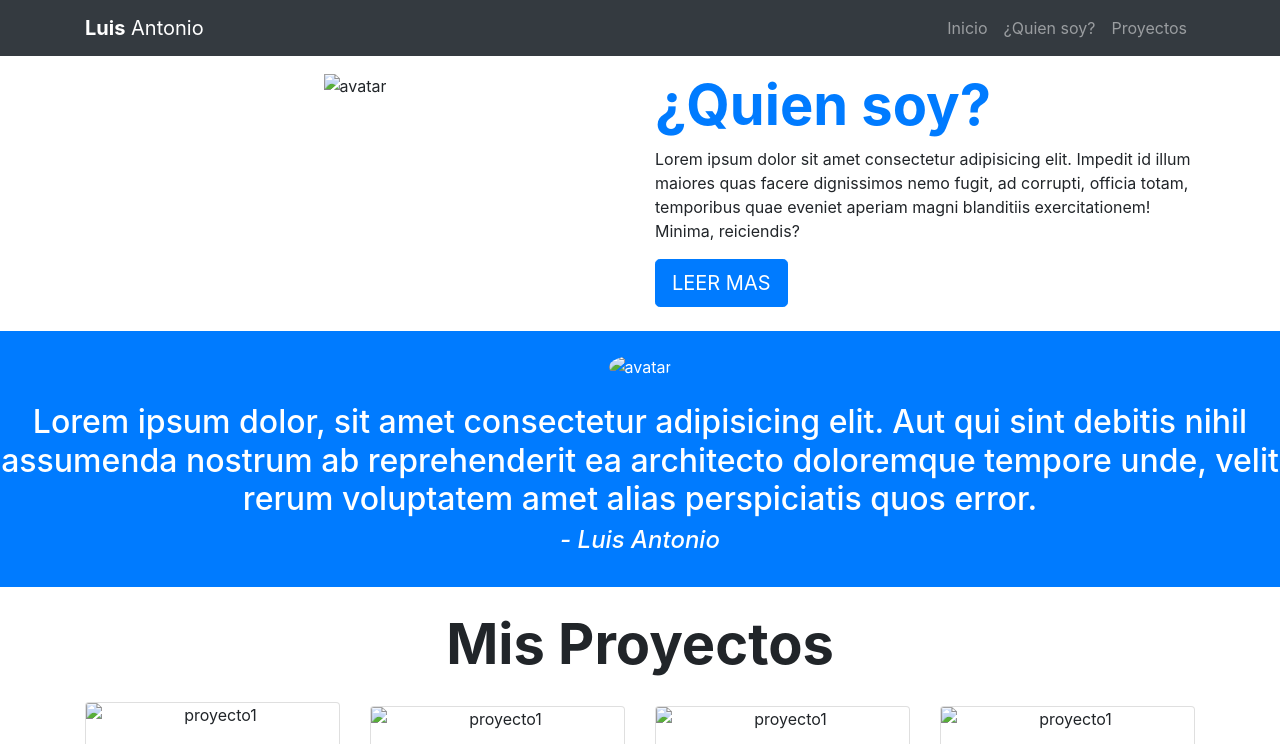
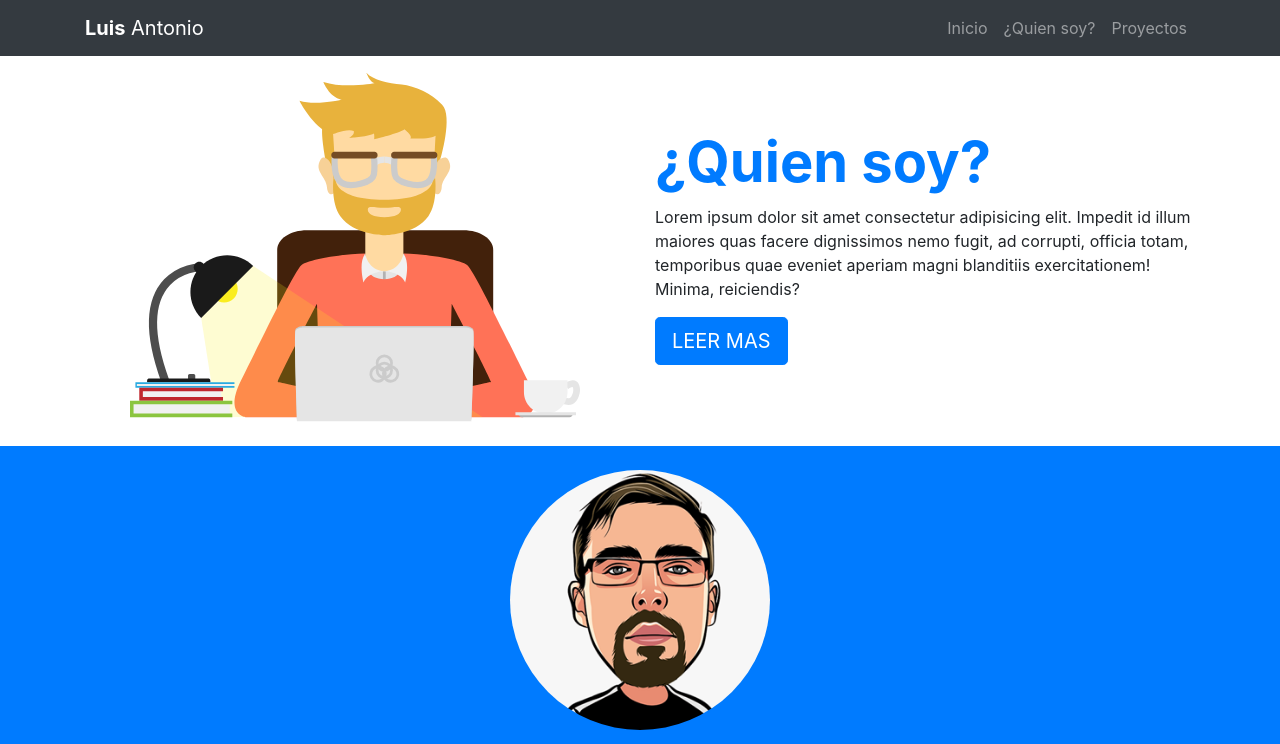
Before and after one commit to kira19955/blog_personal_bootstrap, a plain HTML site: page index.html in a window 1280 px wide. Shown: the top 744 px of the page. Drawn offline with Linux system fonts and the light colour scheme; the site is published under a folder, as on GitHub Pages, so addresses that start at the root find nothing.

Commit message:
se modifico la ruta de las imagenes

```diff
--- a/index.html
+++ b/index.html
@@ -39,7 +39,7 @@
   <div class="container">
     <div class="row">
       <div class="col-12 col-md-6 text-center">
-        <img src="/images/desarrollador.svg" alt="avatar" class="img-fluid mb-4 mb-md-0">
+        <img src="images/desarrollador.svg" alt="avatar" class="img-fluid mb-4 mb-md-0">
       </div>
     <div class="col-12 text-center col-md-6 text-center text-md-left align-self-md-center">
       <h1 class="display-4 font-weight-bold text-primary">¿Quien soy?</h1>
@@ -56,7 +56,7 @@
   <section class="filosofia py-4 bg-primary text-center text-white">
   <div class="row">
     <div class="col-12">
-      <img src="/images/avatar.png" alt="avatar" width="260" height="auto" class="img-fluid rounded-circle mb-4">
+      <img src="images/avatar.png" alt="avatar" width="260" height="auto" class="img-fluid rounded-circle mb-4">
       <p class="h2">Lorem ipsum dolor, sit amet consectetur adipisicing elit.
          Aut qui sint debitis nihil assumenda nostrum ab reprehenderit ea
          architecto doloremque tempore unde, velit rerum voluptatem amet alias
@@ -74,7 +74,7 @@
       <div class="row">
         <article class="col-12 col-md-6 text-md-center col-lg-3">
           <div class="card">
-            <img src="/images/proyecto1.png" class="card-img-top" alt="proyecto1">
+            <img src="images/proyecto1.png" class="card-img-top" alt="proyecto1">
             <div class="card-body">
               <h5 class="card-title">PROTECTO 1</h5>
               <p class="card-text">Lorem ipsum dolor sit amet, consectetur adipisicing elit. Provident autem inventore maxime ad numquam veniam ipsa velit repellat ipsam debitis vero laborum enim, praesentium vitae quod, atque fugit suscipit possimus?</p>
@@ -85,7 +85,7 @@
 
         <article class="col-12 pt-4 pt-md-1 col-md-6 text-md-center col-lg-3">
           <div class="card">
-            <img src="/images/proyecto2.png" class="card-img-top" alt="proyecto1">
+            <img src="images/proyecto2.png" class="card-img-top" alt="proyecto1">
             <div class="card-body">
               <h5 class="card-title">PROTECTO 2</h5>
               <p class="card-text text-md-center">Lorem ipsum dolor sit amet, consectetur adipisicing elit. Provident autem inventore maxime ad numquam veniam ipsa velit repellat ipsam debitis vero laborum enim, praesentium vitae quod, atque fugit suscipit possimus?</p>
@@ -96,7 +96,7 @@
 
         <article class="col-12 pt-4 col-md-6 text-md-center col-lg-3 pt-lg-1">
           <div class="card">
-            <img src="/images/proyecto3.png" class="card-img-top" alt="proyecto1">
+            <img src="images/proyecto3.png" class="card-img-top" alt="proyecto1">
             <div class="card-body">
               <h5 class="card-title">PROTECTO 3</h5>
               <p class="card-text">Lorem ipsum dolor sit amet, consectetur adipisicing elit. Provident autem inventore maxime ad numquam veniam ipsa velit repellat ipsam debitis vero laborum enim, praesentium vitae quod, atque fugit suscipit possimus?</p>
@@ -107,7 +107,7 @@
 
         <article class="col-12 pt-4 col-md-6 text-md-center col-lg-3 pt-lg-1">
           <div class="card">
-            <img src="/images/proyecto4.png" class="card-img-top" alt="proyecto1">
+            <img src="images/proyecto4.png" class="card-img-top" alt="proyecto1">
             <div class="card-body">
               <h5 class="card-title">PROTECTO 4</h5>
               <p class="card-text">Lorem ipsum dolor sit amet, consectetur adipisicing elit. Provident autem inventore maxime ad numquam veniam ipsa velit repellat ipsam debitis vero laborum enim, praesentium vitae quod, atque fugit suscipit possimus?</p>
```
